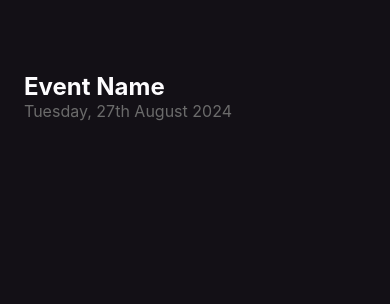
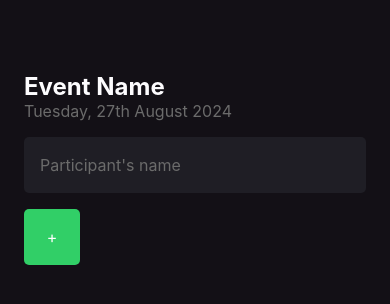
Before and after one commit to marcelopajr/im-here, a React Native app: screen / in a window 390 px wide. Shown: the top 304 px of the page. Built offline with nearby package versions, Linux system fonts and the light colour scheme.

Commit message:
chore: add input and button to home component

```diff
--- a/App.tsx
+++ b/App.tsx
@@ -1,4 +1,4 @@
-import Home from './src/screens/Home';
+import { Home } from './src/screens/Home';
 
 export default function App() {
   return <Home />;
--- a/src/screens/Home/index.tsx
+++ b/src/screens/Home/index.tsx
@@ -1,11 +1,25 @@
-import { Text, View } from 'react-native';
+import { Text, TextInput, TouchableOpacity, View } from 'react-native';
 import { styles } from './styles';
 
-export default function Home() {
+export function Home() {
+  function handleParticipantAdd() {
+    console.log('Participant added!');
+  }
+
   return (
     <View style={styles.container}>
       <Text style={styles.eventName}>Event Name</Text>
       <Text style={styles.eventDate}>Tuesday, 27th August 2024</Text>
+
+      <TextInput
+        style={styles.input}
+        placeholder="Participant's name"
+        placeholderTextColor="#6B6B6B"
+      />
+
+      <TouchableOpacity style={styles.button} onPress={handleParticipantAdd}>
+        <Text style={styles.buttonText}>+</Text>
+      </TouchableOpacity>
     </View>
   );
 }
--- a/src/screens/Home/styles.ts
+++ b/src/screens/Home/styles.ts
@@ -16,4 +16,26 @@ export const styles = StyleSheet.create({
     color: '#6B6B6B',
     fontSize: 16,
   },
+  input: {
+    height: 56,
+    backgroundColor: '#1F1E25',
+    borderRadius: 5,
+    color: '#FFF',
+    padding: 16,
+    marginTop: 16,
+    fontSize: 16,
+  },
+  button: {
+    width: 56,
+    height: 56,
+    borderRadius: 5,
+    backgroundColor: '#31CF67',
+    alignItems: 'center',
+    justifyContent: 'center',
+    marginTop: 16,
+  },
+  buttonText: {
+    color: '#FFF',
+    fontSize: 16,
+  },
 });
```
